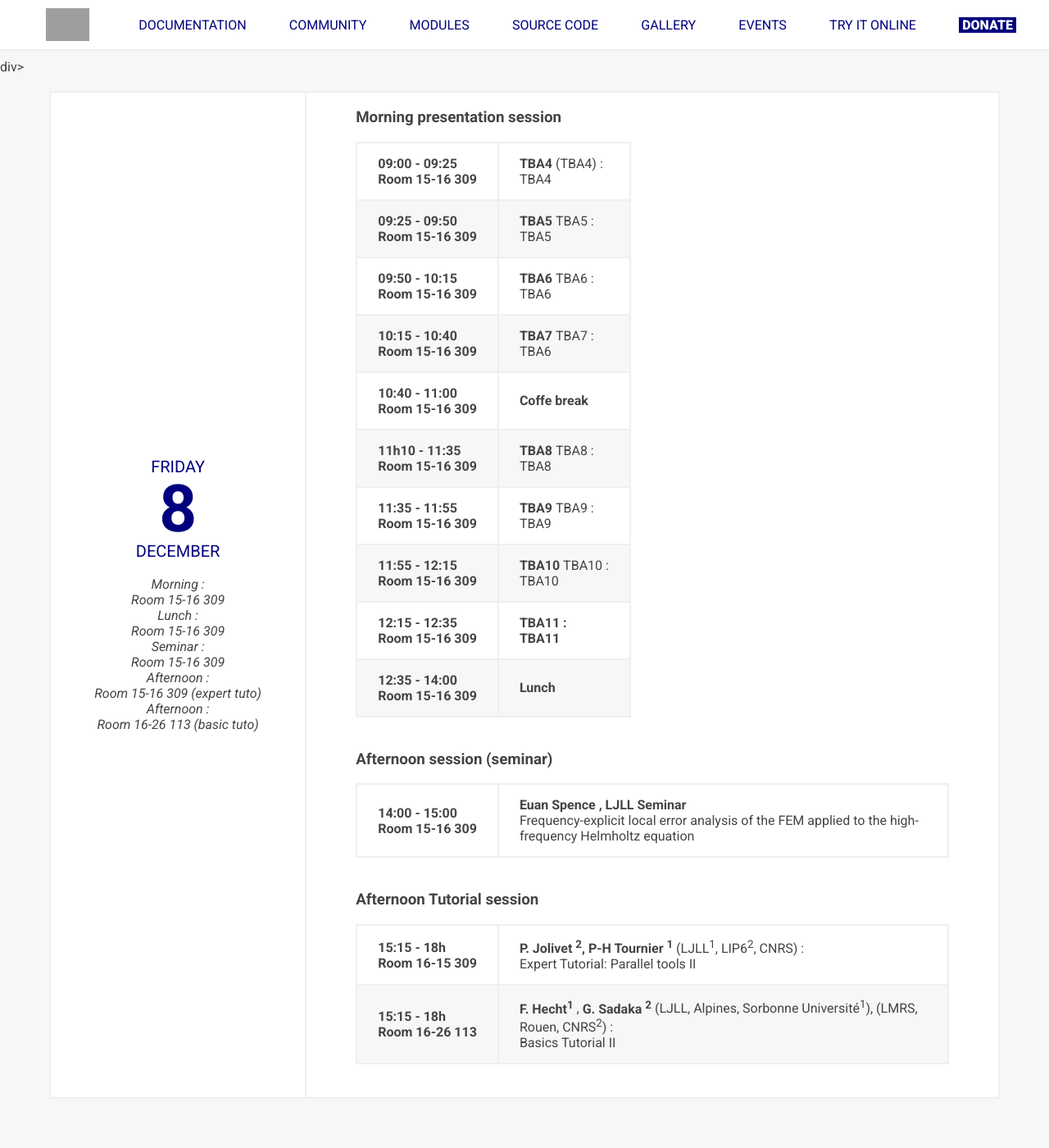
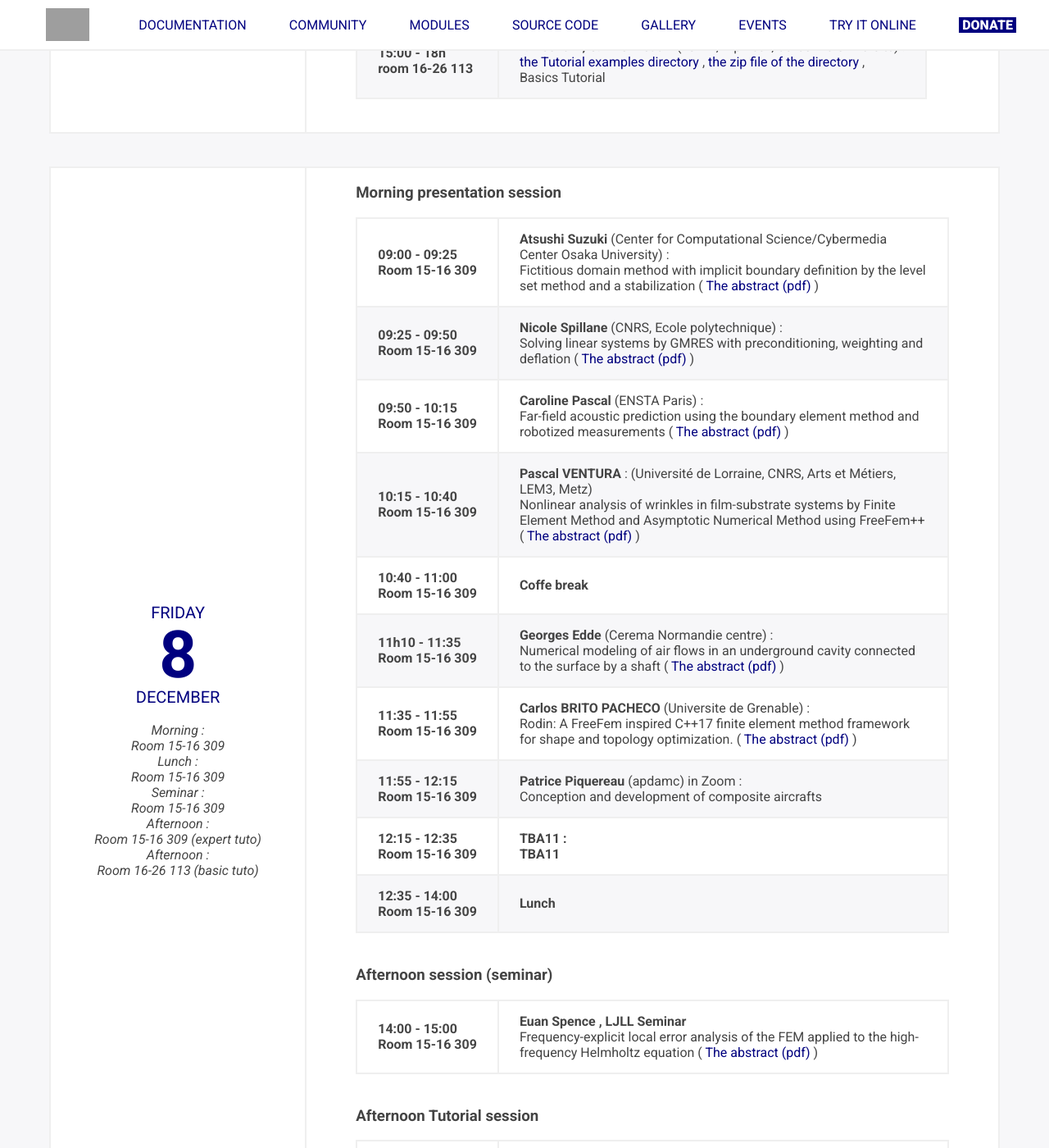
Before and after one commit to FreeFem/FreeFem-website, a Jekyll site: the page built from ffdays.md, in a window 1280 px wide and 1400 px high, scrolled down 2085 px. Shown: the whole window at 82% size. Built offline with Jekyll 4.4.1, drawn with Linux system fonts in a browser that asks for light colours; some of the changed text lies outside the part shown.

Commit message:
add  full  plan version 1

```diff
--- a/_layouts/ffdays.html
+++ b/_layouts/ffdays.html
@@ -81,12 +81,23 @@
               </tr>
 
               <tr>
-				        <th scope="row">11:15 - 12:30 <br> Room 15-16 309</th>
+				        <th scope="row">11:00 - 11:45 <br> Room 15-16 309</th>
                 <td>
-                   <strong>  P. Jolivet <sup>1,2</sup></strong> (LJLL<sup>1</sup>, CNRS<sup>2</sup>, INRIA<sup>3</sup> ) :
+                   <strong>  P. Jolivet <sup>1,2</sup></strong> (LIP6 <sup>1</sup>, CNRS<sup>2</sup> ) :
                   <br>
-                    Introduction to PETSc and SLEPc in FreeFEM  (<a href="https://github.com/FreeFem/FreeFem-days/raw/master/2023/pdf/TBA.pdf"> The abstract (pdf) </a> ,
-		     <a href="https://github.com/FreeFem/FreeFem-days/raw/master/2023/pdf/TBA.pdf"> The slides (pdf) </a>)
+                    Introduction to PETSc and SLEPc in FreeFEM  (<a href="https://github.com/FreeFem/FreeFem-days/raw/master/2023/pdf/JS.pdf"> The abstract (pdf) </a> ,
+		     <a href="https://github.com/FreeFem/FreeFem-days/raw/master/2023/pdf/S-JS.pdf"> The slides (pdf) </a>)
+                </td>
+
+              </tr>
+
+              <tr>
+				        <th scope="row">11:45 - 12: <br> Room 15-16 309</th>
+                <td>
+                   <strong>  S. Sadaka <sup>1</sup></strong> (LMRS <sup>1</sup>) :
+                  <br>
+                   Numerical simulations done with FreeFem  (<a href="https://github.com/FreeFem/FreeFem-days/raw/master/2023/pdf/GS.pdf"> The abstract (pdf) </a> ,
+		     <a href="https://github.com/FreeFem/FreeFem-days/raw/master/2023/pdf/S-GS.pdf"> The slides (pdf) </a>)
                 </td>
 
               </tr>
@@ -111,24 +122,24 @@ ID de réunion : 880 0775 9269</p> -->
 
 </th>
                 <td>
-                  <strong> TBA1 </strong> (TBA) :
+                  <strong> Loïc Balazi </strong> (CEA, Saclay - CMAP, Ecole Polytechnique) :
                   <br>
-                   TBA1  (<a href="https://github.com/FreeFem/FreeFem-days/raw/master/2023/pdf/TBA.pdf"> The slides (pdf) </a>)
+                   Multi-scale Finite Element Method for incompressible flow in perforated domain  (<a href="https://github.com/FreeFem/FreeFem-days/raw/master/2023/pdf/LB.pdf"> The abstract (pdf) </a>)
                 </td>
 		          </tr>
               <tr>
 				       <th scope="row">14:10 - 14:35<br> Room 15-16 309</th>
                 <td>
-                  <strong> TBA2  </strong> TBA2 :
-                  <br>
+                  <strong> Antonin Boisneault  </strong> (INRIA) :
+                  <br>  Detection of objects using acoustic waves  (<a href="https://github.com/FreeFem/FreeFem-days/raw/master/2023/pdf/AB.pdf"> The abstract (pdf) </a>)
 
                 </td>
 		         </tr>
        <tr>
 			       <th scope="row">14:35 - 15:00<br> Room 15-16 309</th>
          <td>
-           <strong> TBA3  </strong> TBA3 :
-           <br>
+           <strong> Clément Maradei  </strong> INRIA) :
+           <br>  Modeling of diffusive and viscous waves (<a href="https://github.com/FreeFem/FreeFem-days/raw/master/2023/pdf/CM.pdf"> The abstract (pdf) </a>)
 
          </td>
 	         </tr>
@@ -151,7 +162,7 @@ ID de réunion : 880 0775 9269, ID de réunion : 880 0775 9269</th>	-->
               </tr>
               <tr>
 				        <th scope="row">15:00 - 18h<br>
-						room 1516-413 <br> <!-- ><a href="https://cnrs.zoom.us/j/95588876874?pwd=UlowZEMxeGhPckM5YVZ1eEJUbXJaUT09"> lien zoom </A>
+						room 16-26 113 <br> <!-- ><a href="https://cnrs.zoom.us/j/95588876874?pwd=UlowZEMxeGhPckM5YVZ1eEJUbXJaUT09"> lien zoom </A>
 							 ID de réunion : 955 8887 6874
          Code secret : CdjG09	--> 		 </th>
                 <td>
@@ -166,7 +177,7 @@ ID de réunion : 880 0775 9269, ID de réunion : 880 0775 9269</th>	-->
 	        </table>
         </div>
       </div>
-      </div>div>
+
       <div id="ffdaysCal">
       <div class="days">
         <div class="day">
@@ -190,28 +201,36 @@ ID de réunion : 813 5624 9689 -->
               <tr>
 				        <th scope="row">09:00 - 09:25 <br> Room 15-16 309 </th>
                 <td>
-                  <strong>TBA4 </strong> (TBA4) : <br>
-                  TBA4
+                  <strong>Atsushi Suzuki </strong> (Center for Computational Science/Cybermedia Center Osaka University) : <br>
+		 Fictitious domain method with implicit boundary definition by the level set method and a stabilization
+		 (<a href="https://github.com/FreeFem/FreeFem-days/raw/master/2023/pdf/AS.pdf"> The abstract (pdf) </a>)
+
                 </td>
               </tr>
 
               <tr>
 			<th scope="row">09:25 - 09:50<br> Room 15-16 309</th>
                 <td>
-                  <strong> TBA5   </strong> TBA5 : <br> TBA5
+                  <strong> Nicole Spillane    </strong> (CNRS, Ecole polytechnique) : <br> Solving linear systems by GMRES with preconditioning, weighting and deflation
+		   (<a href="https://github.com/FreeFem/FreeFem-days/raw/master/2023/pdf/NS.pdf"> The abstract (pdf) </a>)
                  </td>
               </tr>
 
               <tr>
 			<th scope="row">09:50 - 10:15<br> Room 15-16 309</th>
                 <td>
-                  <strong> TBA6   </strong> TBA6 : <br> TBA6
+                  <strong> Caroline Pascal   </strong> (ENSTA Paris) : <br> Far-field acoustic prediction using the boundary element method and robotized measurements
+		   (<a href="https://github.com/FreeFem/FreeFem-days/raw/master/2023/pdf/CP.pdf"> The abstract (pdf) </a>)
+
                  </td>
               </tr>
               <tr>
 			<th scope="row">10:15 - 10:40<br> Room 15-16 309</th>
                 <td>
-                  <strong> TBA7   </strong> TBA7 : <br> TBA6
+                  <strong> Pascal VENTURA   </strong>  : (Université de Lorraine, CNRS, Arts et Métiers, LEM3, Metz) <br>
+		  Nonlinear analysis of wrinkles in film-substrate systems by Finite Element Method and Asymptotic Numerical Method using FreeFem++
+	   (<a href="https://github.com/FreeFem/FreeFem-days/raw/master/2023/pdf/PV.pdf"> The abstract (pdf) </a>)
+
                  </td>
               </tr>
 
@@ -227,8 +246,10 @@ ID de réunion : 813 5624 9689 -->
               <tr>
 				        <th scope="row">11h10 - 11:35<br> Room 15-16 309</th>
                 <td>
-                  <strong>TBA8  </strong> TBA8  : <br>
-                   TBA8
+                  <strong>Georges Edde   </strong> (Cerema Normandie centre)  : <br>
+		   Numerical modeling of air flows in an underground cavity connected to the surface by a shaft
+		   (<a href="https://github.com/FreeFem/FreeFem-days/raw/master/2023/pdf/GE.pdf"> The abstract (pdf) </a>)
+
                 </td>
               </tr>
 
@@ -236,16 +257,19 @@ ID de réunion : 813 5624 9689 -->
               <tr>
 				        <th scope="row">11:35 - 11:55<br> Room 15-16 309</th>
                 <td>
-                  <strong>TBA9 </strong> TBA9  : <br>
-                   TBA9
+                  <strong> Carlos BRITO PACHECO
+ </strong> (Universite de Grenable)  : <br> Rodin: A FreeFem inspired C++17 finite element method framework for shape and topology optimization.
+		   (<a href="https://github.com/FreeFem/FreeFem-days/raw/master/2023/pdf/CBP.pdf"> The abstract (pdf) </a>)
+
+
                 </td>
               </tr>
 
               <tr>
 				        <th scope="row">11:55 - 12:15<br> Room 15-16 309</th>
                 <td>
-                  <strong>TBA10   </strong> TBA10 : <br>
-              TBA10
+                  <strong>Patrice Piquereau   </strong> (apdamc) in Zoom : <br>
+		  Conception and development of composite aircrafts
 
                 </td>
               </tr>
@@ -278,6 +302,7 @@ ID de réunion : 878 8891 9850 -->
                   <strong>  Euan Spence ,  LJLL Seminar </strong>
                   <br>   Frequency-explicit local error analysis of the FEM
      applied to the high-frequency Helmholtz equation
+ (<a href="https://github.com/FreeFem/FreeFem-days/raw/master/2023/pdf/ES.pdf"> The abstract (pdf) </a>)
 
 
 
```
Also changed, not shown: other parts of _layouts/ffdays.html (+2 -2 lines).
